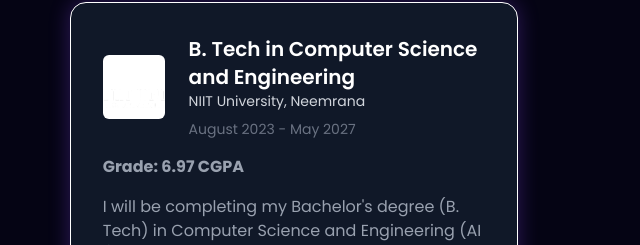
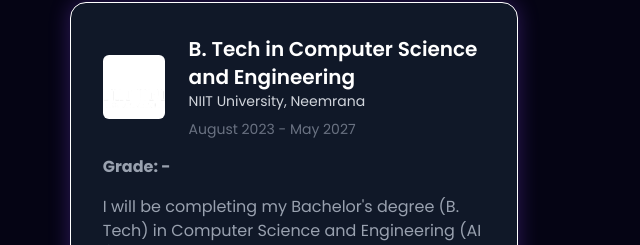
Before and after one commit to IshaanSensharma-official/myportfolio, a React (Vite) app: page / in a window 1280 px wide. Shown: the part 5037-5282 px from the top of the page, without its empty margins (311-951 px from the left). Built offline with nearby package versions, Linux system fonts and the light colour scheme.

Commit message:
Editing Education section

```diff
--- a/src/constants.js
+++ b/src/constants.js
@@ -184,7 +184,7 @@
         img: nuLogo,
         school: "NIIT University, Neemrana",
         date: "August 2023 - May 2027",
-        grade: "6.97 CGPA",
+        grade: "-",
         desc: "I will be completing my Bachelor's degree (B. Tech) in Computer Science and Engineering (AI / ML Specialization) from NIIT University, Neemrana. During my time at NIIT, I gained a strong foundation in programming, AI /ML, software development, and computer science principles. I have studied courses such as Data Structures, Algorithms, Object-Oriented Programming, Database Management Systems, AI, ML, Deep Learning, NLP, CV, Web Development, and Software Engineering. I actively participated in various workshops and technical events, which enhanced my skills and knowledge. My experience at NIIT University has been instrumental in shaping my technical abilities and professional growth.",
         degree: "B. Tech in Computer Science and Engineering",
         },
@@ -193,7 +193,7 @@
         img: stmarysLogo,
         school: "St. Mary's ICSE School, Navi Mumbai",
         date: "April 2007 - March 2021",
-        grade: "91.0%",
+        grade: "-",
         desc: "I completed my schooling from St. Mary's ICSE School, Mathura. Throughout my studies, I was immersed in a variety of subjects that deepened my understanding of base subjects and Computer Applications. From exploring MS Word and Powerpoint to jumping into Python and Java, I gained practical insights into the world of beginner coding. My time at St. Mary's  allowed me to gain foundational knowledge that applied theoretical concepts to practical implementation.",
         degree: "High School in St. Mary's ICSE School, Navi Mumbai",
         },
```
